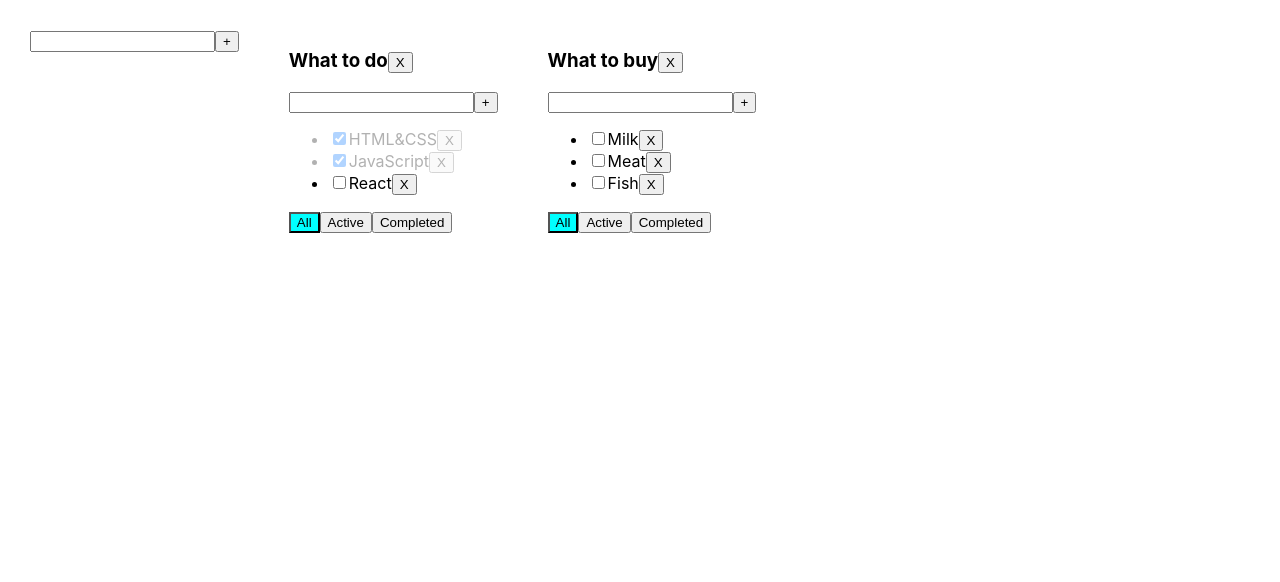
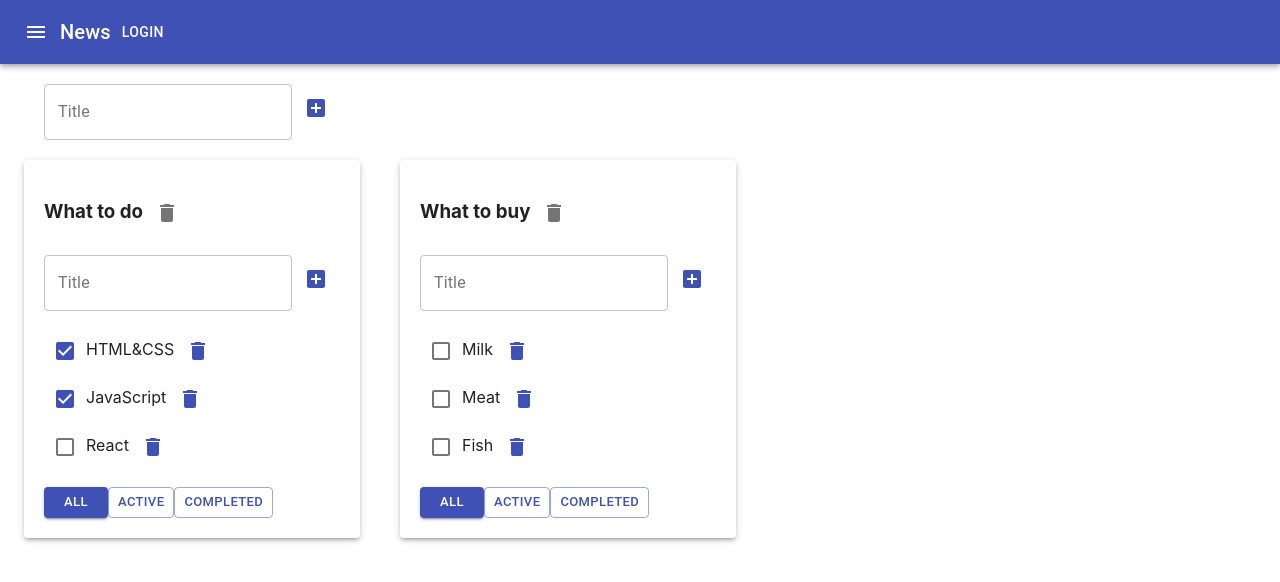
Before and after one commit to ElizarovArtem/TodoList, a React (Create React App) app: page / in a window 1280 px wide. Shown: the top 582 px of the page. Built offline with nearby package versions, Linux system fonts and the light colour scheme.

Commit message:
using material ui

```diff
--- a/package.json
+++ b/package.json
@@ -3,6 +3,8 @@
   "version": "0.1.0",
   "private": true,
   "dependencies": {
+    "@material-ui/core": "^4.11.0",
+    "@material-ui/icons": "^4.9.1",
     "@testing-library/jest-dom": "^4.2.4",
     "@testing-library/react": "^9.3.2",
     "@testing-library/user-event": "^7.1.2",
--- a/src/AddItemForm.tsx
+++ b/src/AddItemForm.tsx
@@ -1,4 +1,6 @@
 import React, {ChangeEvent, KeyboardEvent, useState} from 'react';
+import {Button, IconButton, TextField} from "@material-ui/core";
+import {AddBox} from "@material-ui/icons";
 
 type AddItemFormPropsType = {
     addItem: (title: string) => void
@@ -32,13 +34,25 @@ export function AddItemForm( props: AddItemFormPropsType) {
 
     return(
         <div>
-            <input value={title}
+            {/*<input value={title}
                    onChange={onChangeTitle}
                    onKeyPress={onAddItemKeyPress}
                    className={error ? "error" : ""}
+            />*/}
+            <TextField
+                onChange={onChangeTitle}
+                onKeyPress={onAddItemKeyPress}
+                value={title}
+                variant={"outlined"}
+                error={!!error}
+                label={"Title"}
+                helperText={error}
             />
-            <button onClick={onAddItemClick}>+</button>
-            {error && <div className={"error-message"}>{error}</div>}
+            {/*<button onClick={onAddItemClick}>+</button>*/}
+            <IconButton color={"primary"} onClick={onAddItemClick}>
+                <AddBox/>
+            </IconButton>
+            {/*{error && <div className={"error-message"}>{error}</div>}*/}
         </div>
     )
 }
--- a/src/App.css
+++ b/src/App.css
@@ -1,3 +1,4 @@
+/*
 .App {
   padding: 30px;
   display: flex;
@@ -21,4 +22,4 @@
 
 .isDone{
   opacity: 0.3;
-}
+}*/
--- a/src/App.tsx
+++ b/src/App.tsx
@@ -3,6 +3,8 @@ import './App.css';
 import {TodoList} from "./TodoList";
 import {v1} from "uuid";
 import {AddItemForm} from "./AddItemForm";
+import {AppBar, Button, Container, Grid, IconButton, Paper, Toolbar, Typography} from "@material-ui/core";
+import {Menu} from "@material-ui/icons";
 
 export type TaskType = {
     id: string
@@ -29,8 +31,8 @@ function App() {
     const todoListID2 = v1();
 
     const [todoLists, setTodoLists] = useState<Array<TodoListType>>([
-        { id: todoListID1, title: "What to do", filter: "all"},
-        { id: todoListID2,  title: "What to buy",  filter: "all" }
+        {id: todoListID1, title: "What to do", filter: "all"},
+        {id: todoListID2, title: "What to buy", filter: "all"}
     ]);
 
     let [tasks, setTasks] = useState<TasksStateType>({
@@ -49,7 +51,7 @@ function App() {
     function addTask(taskTitle: string, todoListID: string) {
         const newTask: TaskType = {id: v1(), title: taskTitle, isDone: false};
         const todoList = tasks[todoListID];
-        tasks[todoListID] = [newTask, ... todoList]
+        tasks[todoListID] = [newTask, ...todoList]
         setTasks({...tasks});
     };
 
@@ -61,6 +63,7 @@ function App() {
             setTasks({...tasks});
         }
     };
+
     function changeTaskTitle(taskId: string, title: string, todoListID: string) {
         const todoList = tasks[todoListID];
         const task = todoList.find(t => t.id === taskId);
@@ -82,33 +85,33 @@ function App() {
 
 
     function removeTasks(taskId: string, todoListID: string) {
-        const  todoList = tasks[todoListID];
+        const todoList = tasks[todoListID];
         tasks[todoListID] = todoList.filter(t => t.id !== taskId)
         setTasks({...tasks});
     };
 
     function changeFilter(value: FilterValuesType, todoListID: string) {
         const todoList = todoLists.find(tl => tl.id === todoListID)
-        if(todoList){
+        if (todoList) {
             todoList.filter = value;
             setTodoLists([...todoLists])
         }
     };
 
-    function removeTodoList(todoListID: string){
+    function removeTodoList(todoListID: string) {
         setTodoLists(todoLists.filter(tl => tl.id !== todoListID));
         delete tasks[todoListID];
         setTasks({...tasks});
     }
 
-    function addTodoList (title: string) {
+    function addTodoList(title: string) {
         const newTodoListID = v1();
-        const newTodoList: TodoListType =  {
+        const newTodoList: TodoListType = {
             id: newTodoListID,
             title: title,
             filter: "all"
         }
-        setTodoLists([newTodoList, ... todoLists]);
+        setTodoLists([newTodoList, ...todoLists]);
         setTasks({
             ...tasks,
             [newTodoListID]: []
@@ -117,7 +120,7 @@ function App() {
 
     function changeTodoListTitle(todoListID: string, title: string) {
         const todoList = todoLists.find(tl => tl.id === todoListID)
-        if(todoList){
+        if (todoList) {
             todoList.title = title
             setTodoLists([...todoLists])
         }
@@ -125,7 +128,23 @@ function App() {
 
     return (
         <div className="App">
+            <AppBar position="static">
+                <Toolbar>
+                    <IconButton edge="start" color="inherit" aria-label="menu">
+                        <Menu/>
+                    </IconButton>
+                    <Typography variant="h6">
+                        News
+                    </Typography>
+                    <Button color="inherit">Login</Button>
+                </Toolbar>
+            </AppBar>
+
+            <Container fixed={true}>
+                <Grid container style={{padding: "20px"}}>
                     <AddItemForm addItem={addTodoList}/>
+                </Grid>
+                <Grid container spacing={5}>
                     {
                         todoLists.map(tl => {
                             let tasksForTodoList = tasks[tl.id];
@@ -138,6 +157,8 @@ function App() {
                             }
 
                             return (
+                                <Grid item>
+                                    <Paper elevation={3} style={{padding: "10px 20px 20px 20px"}} >
                                         <TodoList
                                             key={tl.id}
                                             id={tl.id}
@@ -152,10 +173,13 @@ function App() {
                                             removeTodoList={removeTodoList}
                                             changeTodoListTitle={changeTodoListTitle}
                                         />
+                                    </Paper>
+                                </Grid>
                             )
                         })
                     }
-
+                </Grid>
+            </Container>
         </div>
     );
 }
--- a/src/EditableSpan.tsx
+++ b/src/EditableSpan.tsx
@@ -1,4 +1,5 @@
 import React, {ChangeEvent, KeyboardEvent, useState} from 'react';
+import {TextField} from "@material-ui/core";
 
 type EditableSpanPropsType = {
     title: string
@@ -22,6 +23,15 @@ export function EditableSpan(props: EditableSpanPropsType) {
         setTitle(e.currentTarget.value)
     }
 
-    return editMode ? <input onChange={onChangeTitle} value={title} autoFocus={true} onBlur={offEditMode}/> : <span onDoubleClick={onEditMode}>{props.title}</span>
+    return editMode ?
+        /*<input onChange={onChangeTitle} value={title} autoFocus={true} onBlur={offEditMode}/>*/
+        <TextField
+            value={title}
+            autoFocus={true}
+            onBlur={offEditMode}
+            onChange={onChangeTitle}
+        />
+        :
+        <span onDoubleClick={onEditMode}>{props.title}</span>
 
 }
--- a/src/TodoList.tsx
+++ b/src/TodoList.tsx
@@ -3,6 +3,8 @@ import React, {ChangeEvent, KeyboardEvent, useState} from 'react';
 import {FilterValuesType, TaskType} from "./App";
 import {AddItemForm} from "./AddItemForm";
 import {EditableSpan} from "./EditableSpan";
+import {Button, Checkbox, IconButton} from "@material-ui/core";
+import {Delete} from "@material-ui/icons";
 
 
 type PropsType = {
@@ -59,7 +61,11 @@ export function TodoList(props: PropsType) {
 
     return (
         <div>
-            <h3><EditableSpan title={props.title} changeTitle={changeTodoListTitle}/><button onClick={removeTodoList}>X</button></h3>
+            <h3><EditableSpan title={props.title} changeTitle={changeTodoListTitle}/>
+            <IconButton onClick={removeTodoList}>
+                <Delete/>
+            </IconButton>
+            </h3>
             <AddItemForm addItem={addTask}/>
             {/*<div>
                 <input value={title}
@@ -70,7 +76,7 @@ export function TodoList(props: PropsType) {
                 <button onClick={addTask}>+</button>
                 {error && <div className={"error-message"}>{error}</div>}
             </div>*/}
-            <ul>
+            <ul style={{listStyleType: "none", padding: "0"}}>
                 {
                     props.tasks.map(task => {
 
@@ -86,29 +92,46 @@ export function TodoList(props: PropsType) {
 
                         return (
                             <li className={task.isDone ? "isDone" : ""} key={task.id} >
-                                <input
+                                {/*<input
                                     type="checkbox"
                                     checked={task.isDone}
                                     onChange={changeStatus}
+                                />*/}
+                                <Checkbox
+                                    onChange={changeStatus}
+                                    checked={task.isDone}
+                                    color={"primary"}
                                 />
                                 {/*<span className={task.isDone ? "isDone" : ""}>{task.title}</span>*/}
                                 <EditableSpan title={task.title} changeTitle={changeTaskTitle}/>
-                                <button onClick={removeTask}>X</button>
+                                {/*<button onClick={removeTask}>X</button>*/}
+                                <IconButton onClick={removeTask} color={"primary"}>
+                                    <Delete/>
+                                </IconButton>
                             </li>
                         )
                     })
                 }
             </ul>
             <div>
-                <button
-                    className={props.filter === "all" ? "active" : ""}
-                    onClick={setAllFilterType}>All</button>
-                <button
-                    className={props.filter === "active" ? "active" : ""}
-                    onClick={setActiveFilterType}>Active</button>
-                <button
-                    className={props.filter === "completed" ? "active" : ""}
-                    onClick={setCompletedFilterType}>Completed</button>
+                <Button
+                    size={"small"}
+                    variant={props.filter === "all" ? "contained" : "outlined"}
+                    color={"primary"}
+                    //className={props.filter === "all" ? "active" : ""}
+                    onClick={setAllFilterType}>All</Button>
+                <Button
+                    size={"small"}
+                    variant={props.filter === "active" ? "contained" : "outlined"}
+                    color={"primary"}
+                    //className={props.filter === "active" ? "active" : ""}
+                    onClick={setActiveFilterType}>Active</Button>
+                <Button
+                    size={"small"}
+                    variant={props.filter === "completed" ? "contained" : "outlined" }
+                    color={"primary"}
+                    // className={props.filter === "completed" ? "active" : ""}
+                    onClick={setCompletedFilterType}>Completed</Button>
             </div>
         </div>);
 }
```
Lines whose indentation alone changed are shown as unchanged.
